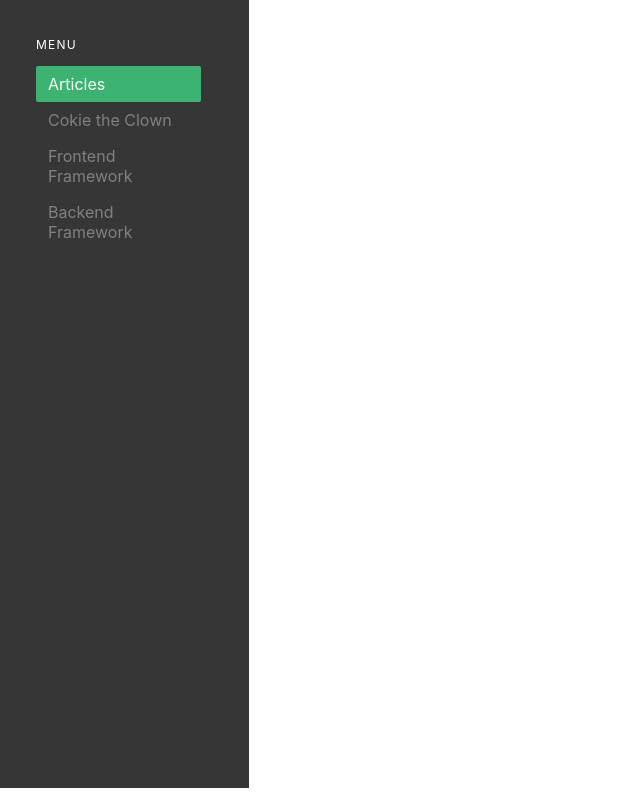
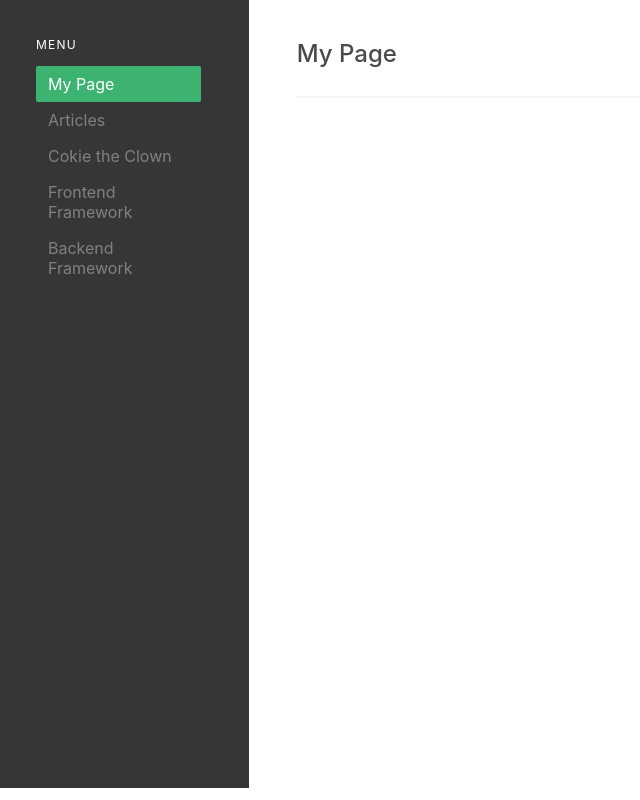
Before and after one commit to ryusukefujisaki/mypage-frontend, a Vue app: page /frontend_framework#/my_page in a window 1280 px wide. Shown: the whole page, without its empty margins (0-640 px from the left). Built offline with nearby package versions, Linux system fonts and the light colour scheme; no server answers.

Commit message:
Add top page

```diff
--- a/src/components/SideMenu.vue
+++ b/src/components/SideMenu.vue
@@ -13,8 +13,16 @@ const setActiveMenuNumber = (menuNumber: number): void => {
     <ul class="menu-list">
       <li>
         <router-link
+            :to="{ name: 'my_page' }"
+            :class="{ 'is-active': activeMenuNumber == 0 }" @click="setActiveMenuNumber(0)"
+        >
+          My Page
+        </router-link>
+      </li>
+      <li>
+        <router-link
             :to="{ name: 'article_list' }"
-            :class="{ 'is-active': activeMenuNumber == 0 }" @click="setActiveMenuNumber(0)"
+            :class="{ 'is-active': activeMenuNumber == 1 }" @click="setActiveMenuNumber(1)"
         >
           Articles
         </router-link>
@@ -22,7 +30,7 @@ const setActiveMenuNumber = (menuNumber: number): void => {
       <li>
         <router-link
             :to="{ name: 'cokie_the_clown' }"
-            :class="{ 'is-active': activeMenuNumber == 3 }" @click="setActiveMenuNumber(3)"
+            :class="{ 'is-active': activeMenuNumber == 2 }" @click="setActiveMenuNumber(2)"
         >
           Cokie the Clown
         </router-link>
@@ -30,7 +38,7 @@ const setActiveMenuNumber = (menuNumber: number): void => {
       <li>
         <router-link
             :to="{ name: 'frontend_framework' }"
-            :class="{ 'is-active': activeMenuNumber == 1 }" @click="setActiveMenuNumber(1)"
+            :class="{ 'is-active': activeMenuNumber == 3 }" @click="setActiveMenuNumber(3)"
         >
           Frontend Framework
         </router-link>
@@ -38,7 +46,7 @@ const setActiveMenuNumber = (menuNumber: number): void => {
       <li>
         <router-link
             :to="{ name: 'backend_framework' }"
-            :class="{ 'is-active': activeMenuNumber == 2 }" @click="setActiveMenuNumber(2)"
+            :class="{ 'is-active': activeMenuNumber == 4 }" @click="setActiveMenuNumber(4)"
         >
           Backend Framework
         </router-link>
--- /dev/null
+++ b/src/pages/my_page/MyPage.vue
@@ -0,0 +1,7 @@
+<script setup lang="ts">
+import Header from '@/components/Header.vue'
+</script>
+
+<template>
+  <Header></Header>
+</template>
--- a/src/router/index.ts
+++ b/src/router/index.ts
@@ -1,6 +1,7 @@
 import Vue from 'vue';
 import { createRouter, createWebHashHistory, RouteRecordRaw } from 'vue-router';
 
+import MyPage from '@/pages/my_page/MyPage.vue'
 import ArticleList from '@/pages/article/ArticleList.vue'
 import ArticleDetail from '@/pages/article/ArticleDetail.vue'
 import ArticleRegister from '@/pages/article/ArticleRegister.vue'
@@ -12,7 +13,12 @@ import CokieTheClown from '@/pages/cokie_the_clown/CokieTheClown.vue'
 const routes: Array<RouteRecordRaw> = [
   {
     path: '/',
-    redirect: { name: 'article_list' }
+    redirect: { name: 'my_page' }
+  },
+  {
+    path: '/my_page',
+    name: 'my_page',
+    component: MyPage
   },
   {
     path: '/articles',
```
